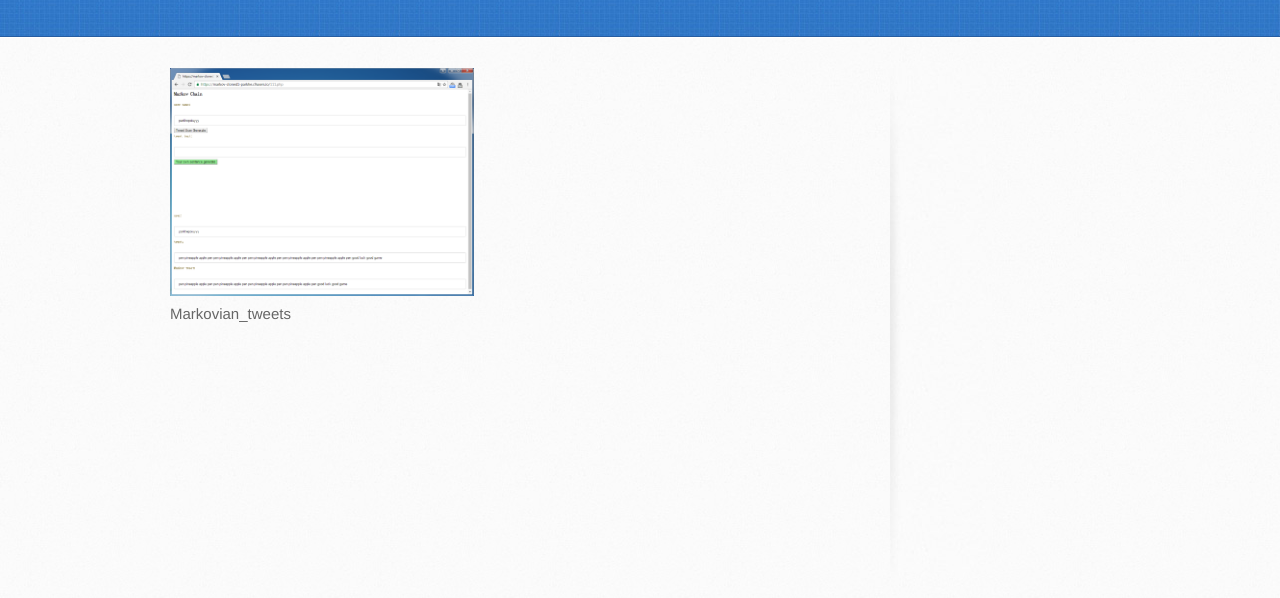
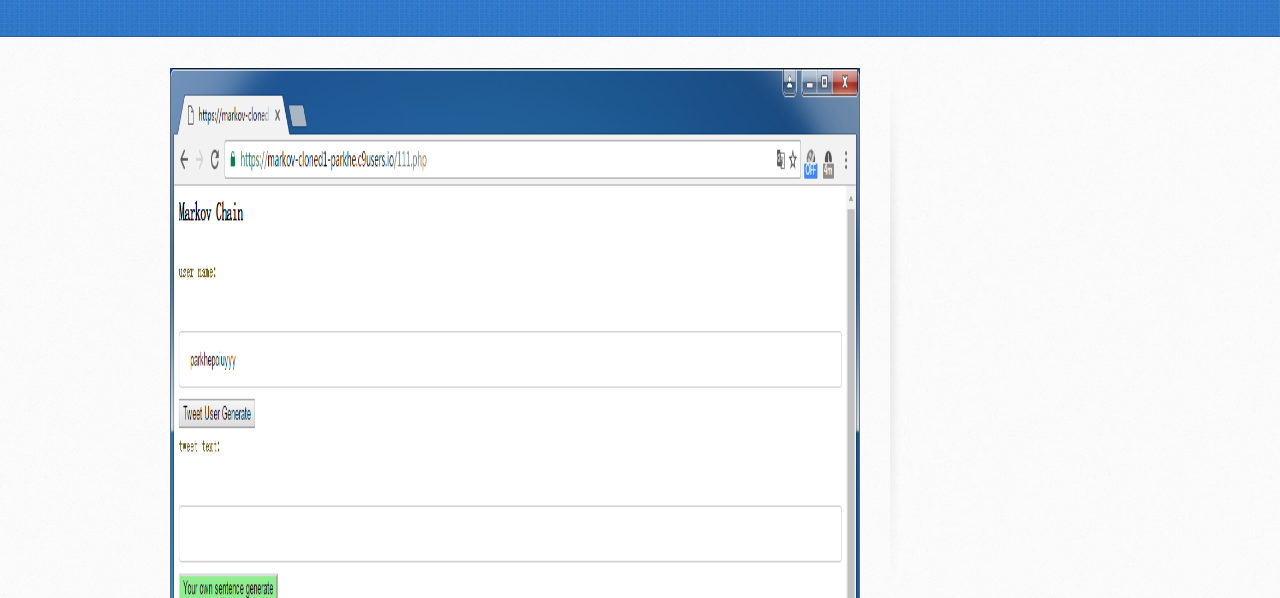
Before and after one commit to markovtweet/markov_generator, a plain HTML site: page index.html in a window 1280 px wide. Shown: the part 202-800 px from the top of the page. Drawn offline with Linux system fonts and the light colour scheme.

Commit message:
Update index.html

```diff
--- a/index.html
+++ b/index.html
@@ -30,7 +30,7 @@
         <section id="main-content">
 
 
-          <img src="images/markov.png"  style="width:304px;height:228px;">
+          <img src="images/markov.png"  style="width:913px;height:1264px;">
           <p>Markovian_tweets</p>
 
 
```
